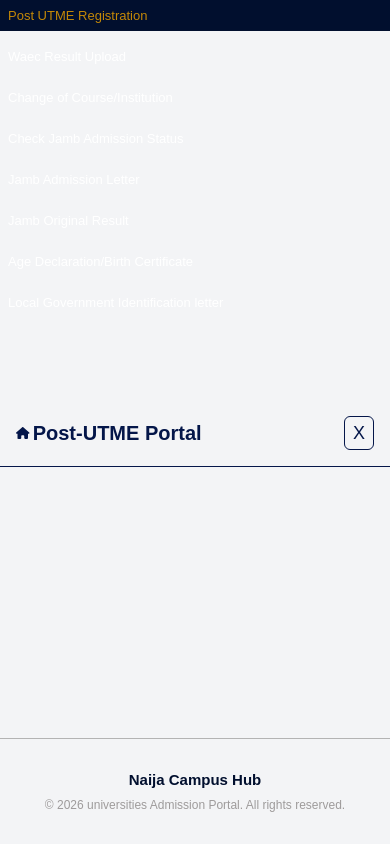
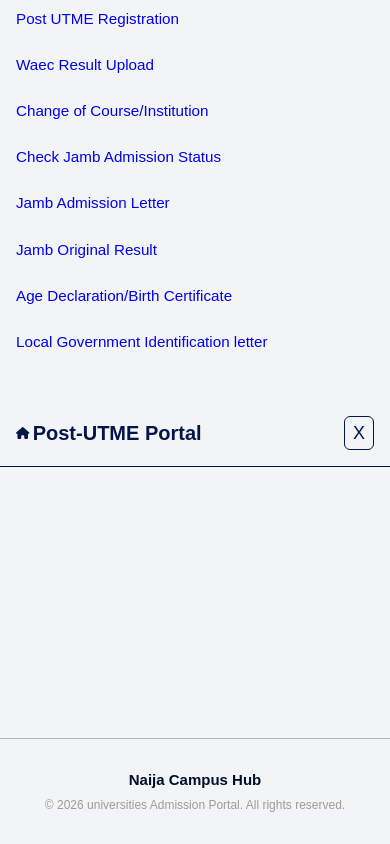
Before and after one commit to Richstar-plus/postutme_form, a React (Vite) app: page /local-government-identification-letter in a window 390 px wide. Both pictures are taken after a click on the button "Toggle mobile navigation". Built offline with nearby package versions, Linux system fonts and the light colour scheme; a web font is replaced by a local one.

Commit message:
Enhance Header component for improved mobile navigation; implement active link highlighting and style mobile menu links with hover effects in CSS.

```diff
--- a/src/components/Header.jsx
+++ b/src/components/Header.jsx
@@ -1,5 +1,5 @@
 import { useState } from "react";
-import { NavLink } from "react-router-dom";
+import { NavLink, useLocation } from "react-router-dom";
 import { FontAwesomeIcon } from "@fortawesome/react-fontawesome";
 import { faHouse } from "@fortawesome/free-solid-svg-icons";
 
@@ -22,6 +22,14 @@
 
 export function Header() {
   const [isMenuOpen, setIsMenuOpen] = useState(false);
+  const location = useLocation();
+
+  const isActiveLink = (path) => {
+    if (path === "/") {
+      return location.pathname === "/";
+    }
+    return location.pathname.startsWith(path);
+  };
 
   return (
     <header className={`${isMenuOpen ? "open" : ""}`}>
@@ -33,7 +41,7 @@
           <NavLink
             key={link.path}
             to={link.path}
-            className={({ isActive }) => `nav-link ${isActive ? "active" : ""}`}
+            className={() => `nav-link ${isActiveLink(link.path) ? "active" : ""}`}
             onClick={() => setIsMenuOpen(false)}
           >
             {link.name}
--- a/src/style.css
+++ b/src/style.css
@@ -96,6 +96,21 @@
     .mobile-menu a:active {
       color: var(--accent-color);
     }
+
+  .mobile-menu .nav-link {
+    color: var(--background-color);
+    padding: 0.6rem 1rem;
+    border-radius: 10px;
+    background: rgba(4, 20, 73, 0.05);
+    transition: background 0.25s ease, color 0.25s ease;
+    font-size: 0.95rem;
+  }
+
+  .mobile-menu .nav-link:hover,
+  .mobile-menu .nav-link.active {
+    background: var(--primary-color);
+    color: var(--accent-color);
+  }
 
   .site-header {
     border-bottom: 1px solid var(--primary-color);
```
